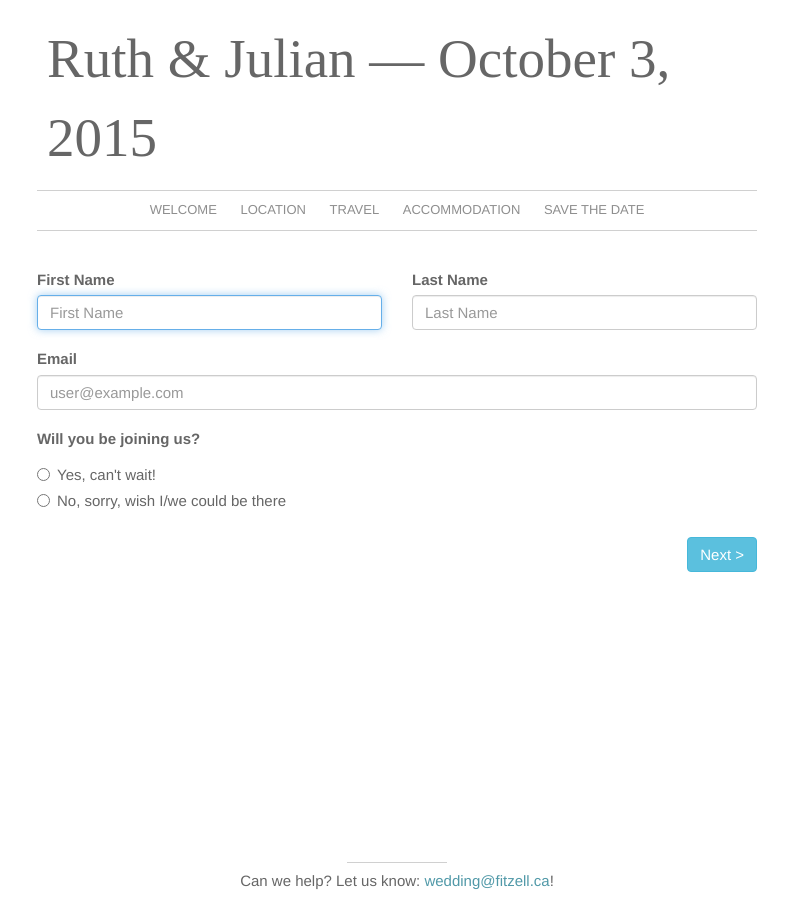
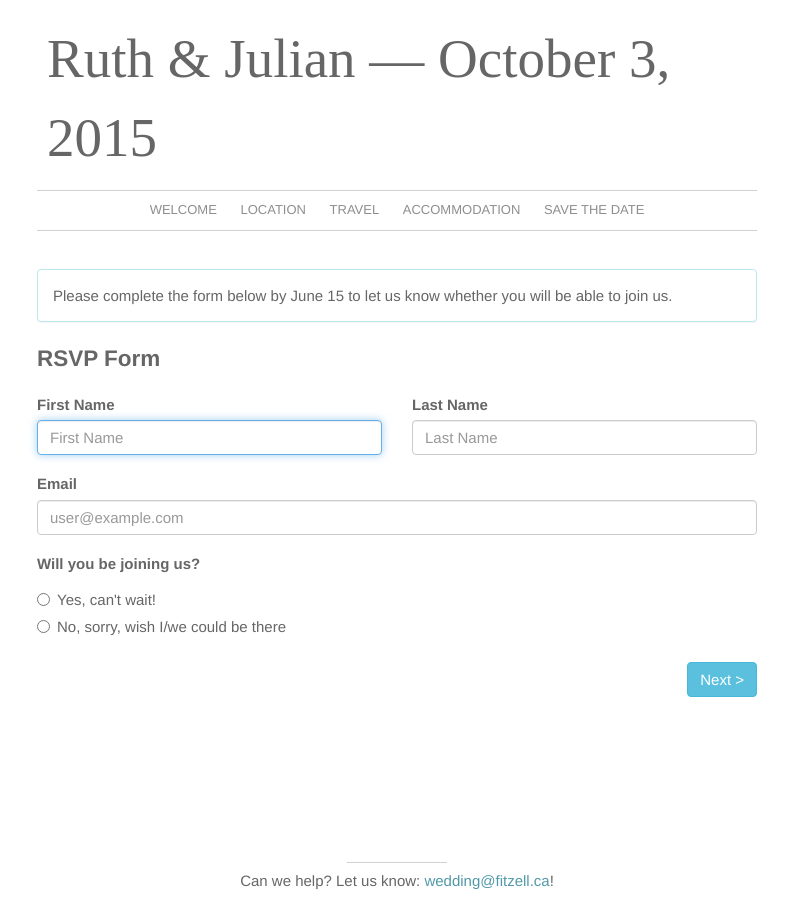
Before and after one commit to jfitzell/weddingsite, a Jekyll site: the page built from rsvp.html, in a window 1280 px wide. Shown: the whole page, without its empty margins (243-1031 px from the left). Built offline with Jekyll 4.4.1, drawn with Linux system fonts in a browser that asks for light colours; some web fonts are replaced.

Commit message:
Add a header to RSVP page and an info box with deadline

```diff
--- a/rsvp.html
+++ b/rsvp.html
@@ -35,6 +35,12 @@ fields:
   songspotifyid: entry.330989541
   comments: entry.883892337
 ---
+<div class="panel panel-info">
+	<div class="panel-body">
+		<p>Please complete the form below by June 15 to let us know whether you will be able to join us.</p>
+	</div>
+</div>
+<h2>RSVP Form</h2>
 <form action="{{ page.formaction }}" method="post" id="rsvp-form" target="_self" name="ss-form">
 	<div class="step step1" data-step="step1">
 		<div class="step-fields">
```
